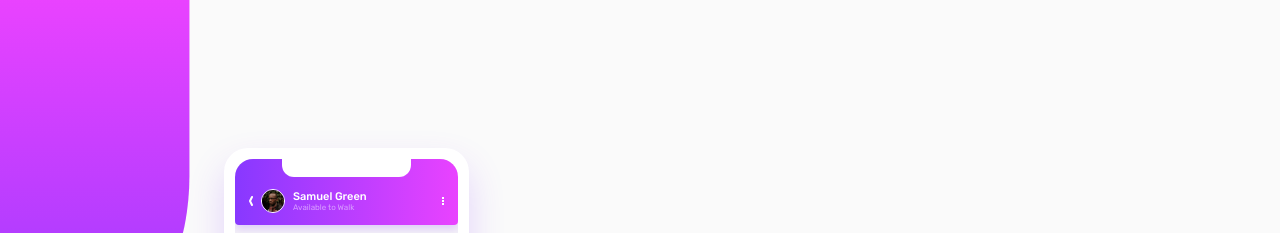
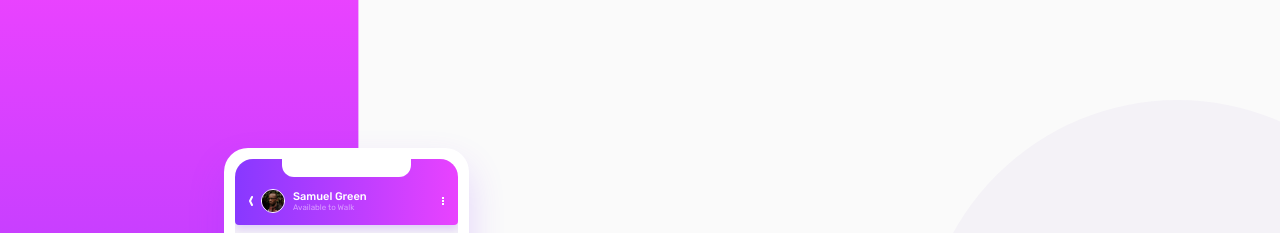
Before and after one commit to Senatrius/chat-app-css-illustration, a plain HTML site: page index.html in a window 1280 px wide. Shown: the top 233 px of the page. Drawn offline with Linux system fonts and the light colour scheme.

Commit message:
set blob media styles

```diff
--- a/styles/styles.css
+++ b/styles/styles.css
@@ -100,4 +100,16 @@ body {
   .copy-text {
     padding-bottom: 0;
   }
+
+  .blob {
+    height: 87.5%;
+  }
+
+  .blob-left {
+    transform: translateX(-30%);
+  }
+
+  .blob-right {
+    transform: translateX(30%);
+  }
 }
```
